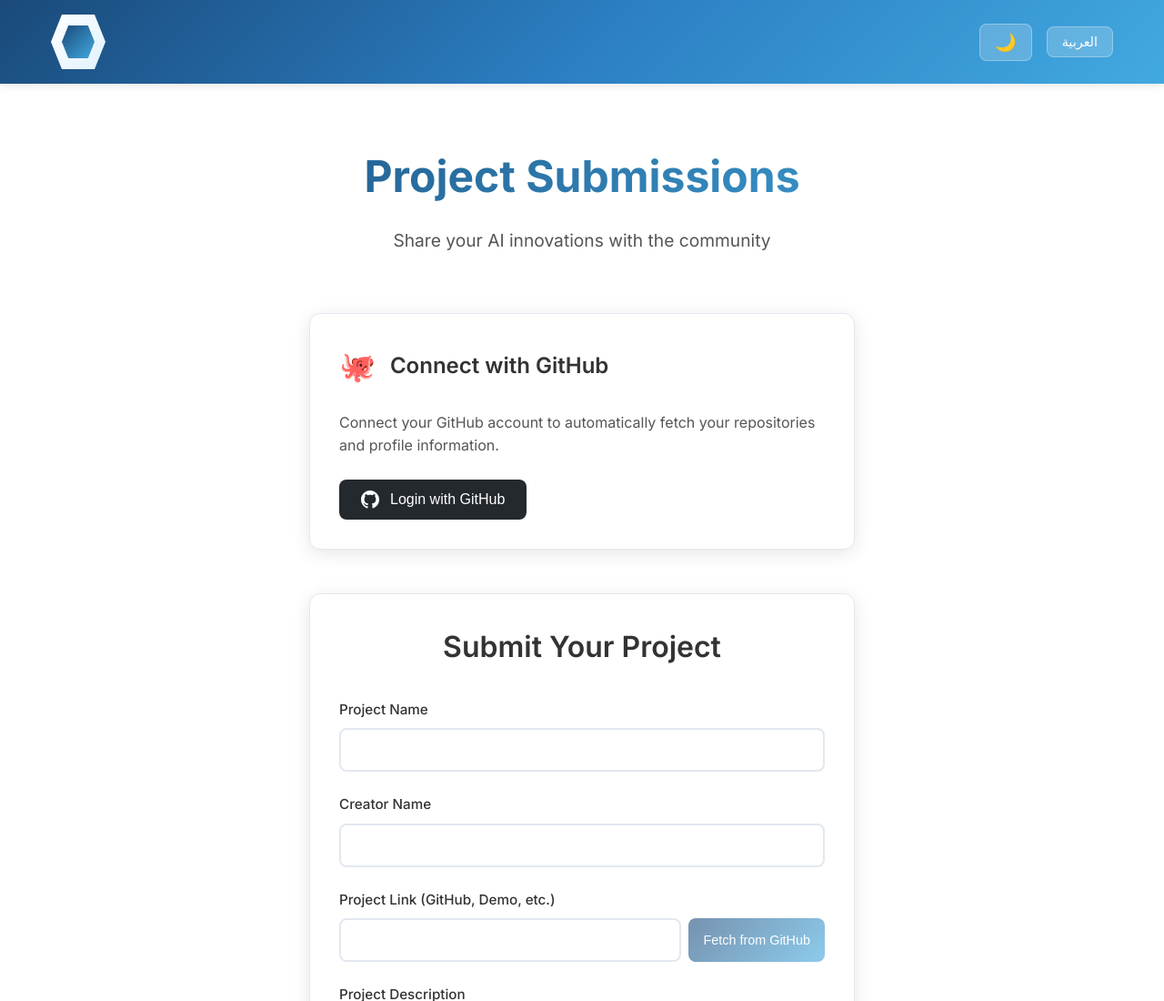
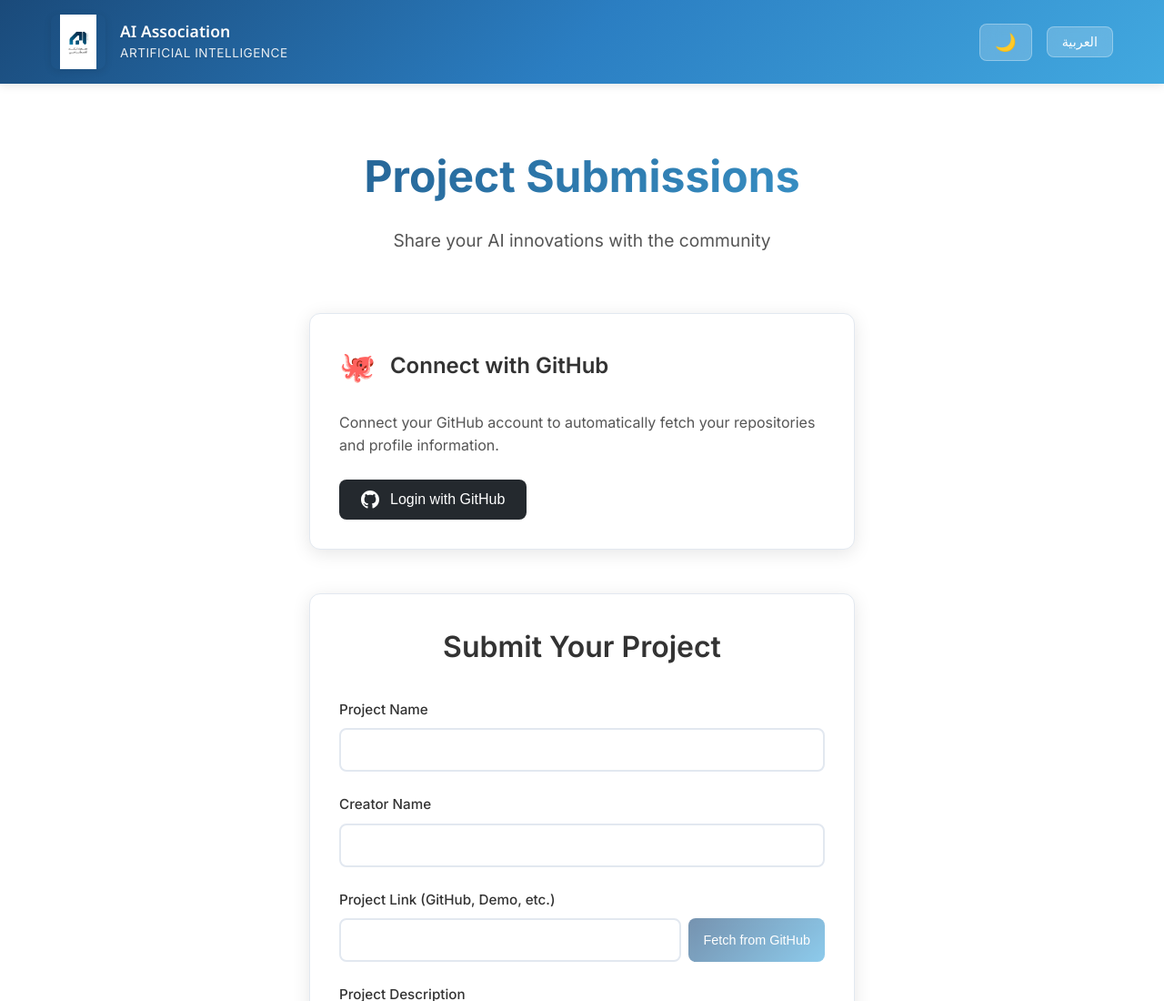
Before and after one commit to yaraabdullah/project-submission, a plain HTML site: page index.html in a window 1280 px wide. Shown: the top 1100 px of the page at 91% size. Drawn offline with Linux system fonts and the light colour scheme.

Commit message:
Add real AI Association logo to header

```diff
--- a/index.html
+++ b/index.html
@@ -15,9 +15,11 @@
             <div class="header-content">
                 <div class="logo">
                     <div class="logo-icon">
-                        <div class="ai-shape"></div>
+                        <img src="AI Association Logo.jpeg" alt="AI Association Logo" class="logo-image">
                     </div>
                     <div class="logo-text">
+                        <span class="association-text" data-en="AI Association" data-ar="جمعية الذكاء الاصطناعي">AI Association</span>
+                        <span class="arabic-text" data-en="Artificial Intelligence" data-ar="الذكاء الاصطناعي">Artificial Intelligence</span>
                     </div>
                 </div>
                 <div class="header-controls">
--- a/styles.css
+++ b/styles.css
@@ -96,28 +96,22 @@ body {
     height: 60px;
     position: relative;
     flex-shrink: 0;
+    display: flex;
+    align-items: center;
+    justify-content: center;
 }
 
-.ai-shape {
+.logo-image {
     width: 100%;
     height: 100%;
-    background: linear-gradient(135deg, #FFFFFF, #E0F2FE);
-    clip-path: polygon(20% 0%, 80% 0%, 100% 50%, 80% 100%, 20% 100%, 0% 50%);
+    object-fit: contain;
     border-radius: 8px;
-    position: relative;
     box-shadow: 0 2px 8px rgba(0, 0, 0, 0.1);
+    transition: transform 0.3s ease;
 }
 
-.ai-shape::before {
-    content: '';
-    position: absolute;
-    top: 20%;
-    left: 20%;
-    width: 60%;
-    height: 60%;
-    background: linear-gradient(135deg, var(--primary-gradient-start), var(--primary-gradient-end));
-    clip-path: polygon(20% 0%, 80% 0%, 100% 50%, 80% 100%, 20% 100%, 0% 50%);
-    border-radius: 4px;
+.logo-image:hover {
+    transform: scale(1.05);
 }
 
 .logo-text {
@@ -666,6 +660,11 @@ body {
         height: 50px;
     }
 
+    .logo-image {
+        max-width: 100%;
+        max-height: 100%;
+    }
+
     .association-text {
         font-size: 1.2rem;
     }
```
Also changed, not shown: AI Association Logo.jpeg (added).
